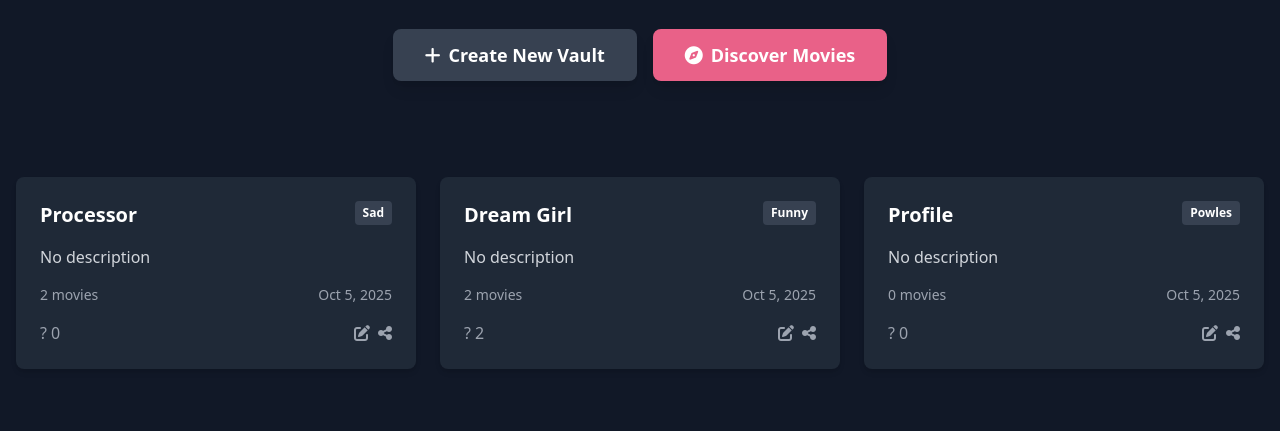
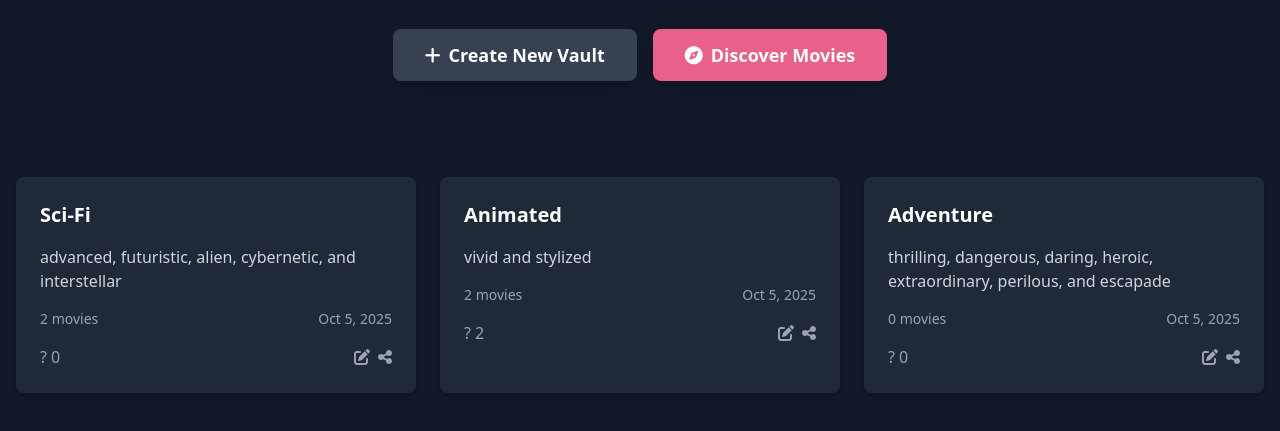
Before and after one commit to aishwaryavaidya05/CineVault, a plain HTML site: page vaults.html in a window 1280 px wide. Shown: the part 223-654 px from the top of the page. Drawn offline with nearby package versions, Linux system fonts and the light colour scheme.

Commit message:
Update vaults.html

```diff
--- a/vaults.html
+++ b/vaults.html
@@ -7,21 +7,7 @@
   <script src="https://cdn.tailwindcss.com"></script>
   <link rel="stylesheet" href="https://cdnjs.cloudflare.com/ajax/libs/font-awesome/6.4.0/css/all.min.css">
   <style>
-    .vault-card img {
-  transition: transform 0.3s ease;
-}
 
-.vault-card:hover img {
-  transform: scale(1.05);
-}
-
-/* Ensure images don't overflow their containers */
-.vault-card .grid img,
-#movieSearchResults img {
-  max-width: 100%;
-  height: auto;
-  display: block;
-}
     .vault-card {
       transition: transform 0.2s, box-shadow 0.2s;
     }
@@ -269,10 +255,9 @@
       <div class="vault-card bg-gray-800 hover:transform hover:scale-105 transition duration-300 text-white ease-in-out rounded-lg shadow-md overflow-hidden">
         <div class="p-6">
           <div class="flex justify-between items-start mb-4">
-            <h3 class="text-xl font-bold text-white">Processor</h3>
-            <span class="bg-gray-700 text-white text-xs font-semibold px-2 py-1 rounded">Sad</span>
+            <h3 class="text-xl font-bold text-white">Sci-Fi</h3>
           </div>
-          <p class="text-gray-300 mb-4">No description</p>
+          <p class="text-gray-300 mb-4">advanced, futuristic, alien, cybernetic, and interstellar</p>
           <div class="flex justify-between text-sm text-gray-400">
             <span>2 movies</span>
             <span>Oct 5, 2025</span>
@@ -294,10 +279,9 @@
       <div class="vault-card bg-gray-800 rounded-lg shadow-md overflow-hidden">
         <div class="p-6">
           <div class="flex justify-between items-start mb-4">
-            <h3 class="text-xl font-bold text-white">Dream Girl</h3>
-            <span class="bg-gray-700 text-white text-xs font-semibold px-2 py-1 rounded">Funny</span>
+            <h3 class="text-xl font-bold text-white">Animated</h3>
           </div>
-          <p class="text-gray-300 mb-4">No description</p>
+          <p class="text-gray-300 mb-4">vivid and stylized</p>
           <div class="flex justify-between text-sm text-gray-400">
             <span>2 movies</span>
             <span>Oct 5, 2025</span>
@@ -319,10 +303,9 @@
       <div class="vault-card bg-gray-800 rounded-lg shadow-md overflow-hidden">
         <div class="p-6">
           <div class="flex justify-between items-start mb-4">
-            <h3 class="text-xl font-bold text-white">Profile</h3>
-            <span class="bg-gray-700 text-white text-xs font-semibold px-2 py-1 rounded">Powles</span>
+            <h3 class="text-xl font-bold text-white">Adventure</h3>
           </div>
-          <p class="text-gray-300 mb-4">No description</p>
+          <p class="text-gray-300 mb-4">thrilling, dangerous, daring, heroic, extraordinary, perilous, and escapade</p>
           <div class="flex justify-between text-sm text-gray-400">
             <span>0 movies</span>
             <span>Oct 5, 2025</span>
```
